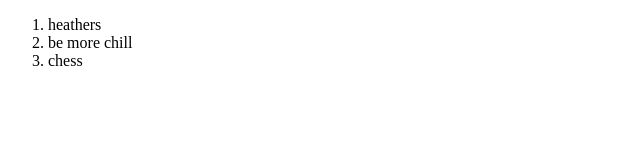
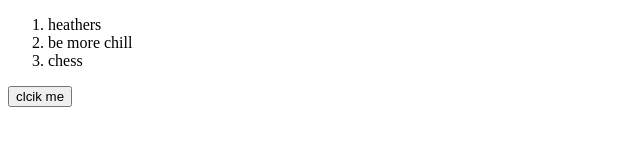
Before and after one commit to malakabdalla/myfirstrepo, a plain HTML site: page index.html in a window 1280 px wide. Shown: the whole page, without its empty margins (0-640 px from the left). Drawn offline with Linux system fonts and the light colour scheme.

Commit message:
add a button

```diff
--- a/index.html
+++ b/index.html
@@ -11,5 +11,6 @@
         <li>be more chill</li>
         <li>chess</li>
     </ol>
+    <button>clcik me</button>
 </body>
 </html>
```
